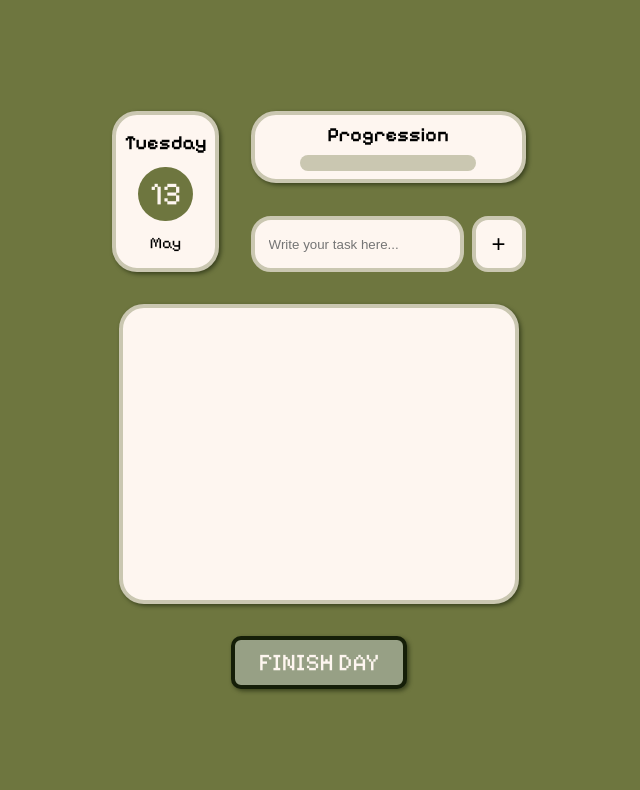
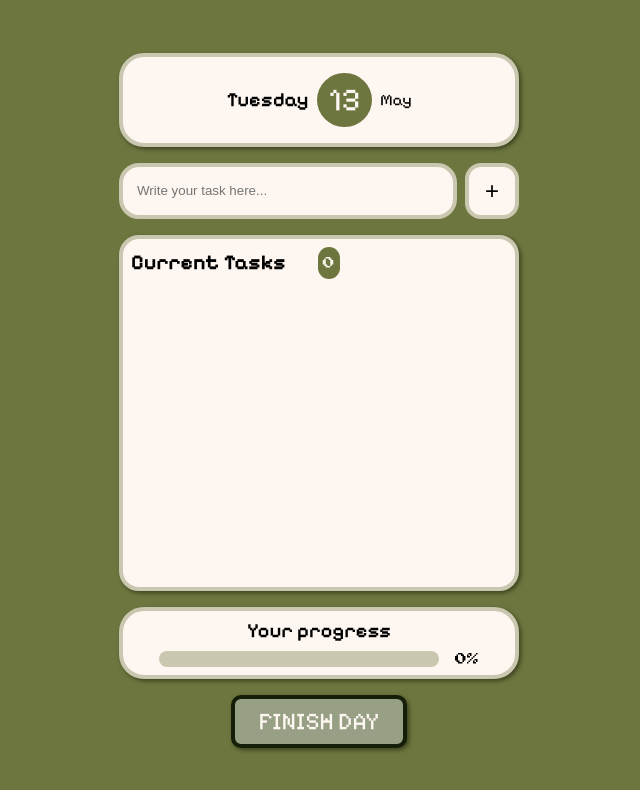
Before and after one commit to AndreaAlarconValdes/daily-task-manager, a plain HTML site: page dashboard.html in a window 1280 px wide. Shown: the whole page, without its empty margins (321-961 px from the left). Drawn offline with nearby package versions, Linux system fonts and the light colour scheme; a web font is replaced by a local one.

Commit message:
Fix styles

```diff
--- a/dashboard.html
+++ b/dashboard.html
@@ -3,6 +3,10 @@
   <head>
     <meta charset="UTF-8" />
     <meta name="viewport" content="width=device-width, initial-scale=1.0" />
+    <link
+      href="https://fonts.googleapis.com/css2?family=Press+Start+2P&display=swap"
+      rel="stylesheet"
+    />
 
     <link
       href="https://unpkg.com/boxicons@2.1.4/css/boxicons.min.css"
@@ -14,19 +18,11 @@
   </head>
   <body>
     <div class="dashDiv">
-      <div class="top-section">
       <div class="datetime">
         <span id="day"></span>
         <span id="number"></span>
         <span id="month"></span>
       </div>
-
-        <div class="right-section">
-          <div class="progression">
-            <h3>Progression</h3>
-            <progress id="progress-bar" value="0" max="100"></progress>
-          </div>
-
       <div class="add-task">
         <input
           id="write-task"
@@ -35,10 +31,21 @@
         />
         <button id="add-btn">+</button>
       </div>
+      <div class="task-section">
+        <div id="current-tasks" class="tasks-title">
+          <h3>Current Tasks</h3>
+          <div id="tasks-number" class="tasks-number"></div>
+        </div>
+        <div class="bottom-section" id="task-list"></div>
+      </div>
+      <div class="progression">
+        <h3>Your progress</h3>
+        <div class="progress-section">
+          <progress id="progress-bar" value="0" max="100"></progress>
+          <span id="progress-percentage">0%</span>
         </div>
       </div>
 
-      <div class="bottom-section" id="task-list"></div>
       <button id="finish-btn">FINISH DAY</button>
     </div>
 
--- a/dashboard.js
+++ b/dashboard.js
@@ -33,13 +33,16 @@ displayMonth.innerHTML = month[day.getMonth()];
 
 const addTaskBtn = document.getElementById("add-btn");
 const inputTask = document.getElementById("write-task");
+const tasksNumber = document.getElementById("tasks-number");
 const taskListContainer = document.getElementById("task-list");
 const progressBarValue = document.getElementById("progress-bar");
+const progressPercentage = document.getElementById("progress-percentage");
 const finishBtn = document.getElementById("finish-btn");
 
 let taskList = [];
 
 addTaskBtn.addEventListener("click", () => {
+  console.log("Hola");
   const taskText = inputTask.value.trim();
   if (taskText === "") {
     console.warn("Please enter a task before adding to the list.");
@@ -71,18 +74,25 @@ function renderTaskList() {
 
     taskListContainer.appendChild(p);
   });
+
+  tasksNumber.textContent = `${taskList.length}`;
 }
 
 function updateProgressBar() {
   if (taskList.length === 0) {
     progressBarValue.value = 0;
+    progressPercentage.textContent = "0%";
     return;
   }
 
   const completedTasks = taskList.filter((task) => task.done).length;
   const progress = (completedTasks / taskList.length) * 100;
   progressBarValue.value = progress;
+  progressPercentage.textContent = `${Math.round(progress)}%`; // 👈 Mostrar % redondeado
 }
+
+
+renderTaskList();
 
 finishBtn.addEventListener("click", () => {
   console.log("Saving progress:", progressBarValue.value);
--- a/style.css
+++ b/style.css
@@ -10,7 +10,6 @@
 body {
   background-color: #6e763f;
 }
-
 
 /* HOME PAGE */
 
@@ -64,7 +63,6 @@ body {
 
 /* DASHBOARD */
 
-
 .dashDiv {
   display: flex;
   flex-direction: column;
@@ -72,26 +70,20 @@ body {
   height: 100vh;
   justify-content: center;
   align-items: center;
-  gap: 2rem;
-}
-
-.top-section {
-  display: flex;
-  gap: 2rem;
+  gap: 1rem;
 }
 
 .datetime {
-  padding: 1rem .5rem;
+  padding: 1rem 0.5rem;
   background-color: #fef6f0;
   border: 4px solid #cac7b1;
   border-radius: 25px;
   box-shadow: 2px 2px 4px rgba(21, 30, 8, 0.6);
-  text-align: center;
+  display: flex;
+  align-items: center;
   justify-content: center;
-  align-items: center;
-  display: flex;
-  flex-direction: column;
-  gap: 12px;
+  gap: 0.5rem;
+  width: 400px;
 }
 #day {
   font-family: "Pixelify Sans";
@@ -111,15 +103,35 @@ body {
   font-size: 16px;
 }
 
-.right-section {
+.task-section {
+  background-color: #fef6f0;
+  border: 4px solid #cac7b1;
+  border-radius: 20px;
+  box-shadow: 2px 2px 4px rgba(21, 30, 8, 0.6);
+  width: 400px;
+}
+.tasks-title {
+  padding: 0.5rem;
   display: flex;
-  flex-direction: column;
-  justify-content: space-between;
+  align-items: center;
+  font-family: "Pixelify Sans";
+  font-size: 18px;
+  font-weight: 100;
+  gap: 2rem;
+}
 
+.tasks-number {
+  font-family: "Press Start 2P", cursive;
+  font-size: 12px;
+  font-weight: 100;
+  color: #fef6f0;
+  background-color: #6e763f;
+  border-radius: 50px;
+  padding: 10px 5px;
 }
 
 .progression {
-padding: .5rem;
+  padding: 0.5rem;
   background-color: #fef6f0;
   border: 4px solid #cac7b1;
   border-radius: 25px;
@@ -129,18 +141,26 @@ padding: .5rem;
   align-items: center;
   display: flex;
   flex-direction: column;
-  gap: .5rem;
+  gap: 0.5rem;
+  width: 400px;
 }
+
 .progression h3 {
   font-family: "Pixelify Sans";
   font-size: 20px;
   font-weight: 600;
 }
+
+.progress-section{
+  display: flex;
+  align-items: center;
+  gap: 1rem;
+}
 #progress-bar {
   appearance: none;
   height: 16px;
-  width: 70%;
   border-radius: 10px;
+  width: 280px;
 }
 #progress-bar::-webkit-progress-bar {
   background-color: #cac7b1;
@@ -152,11 +172,16 @@ padding: .5rem;
   transition: width 0.5s ease-in-out;
 }
 
+#progress-percentage {
+  font-family: "Press Start 2P", cursive;
+  font-size: 12px;
+}
 .add-task {
   display: flex;
   flex-direction: row;
   justify-content: space-between;
-  gap: .5rem;
+  gap: 0.5rem;
+  width: 400px;
 }
 .add-task input {
   outline: none;
@@ -164,8 +189,8 @@ padding: .5rem;
   padding: 14px;
   border-radius: 20px;
   background-color: #fef6f0;
-
-    border: 4px solid #cac7b1
+  width: -webkit-fill-available;
+  border: 4px solid #cac7b1;
 }
 .add-task button {
   font-size: 24px;
@@ -184,13 +209,8 @@ padding: .5rem;
 .bottom-section {
   display: flex;
   flex-direction: column;
-  width: 400px;
   height: 300px;
   overflow-y: scroll;
-  background-color: #fef6f0;
-  border: 4px solid #cac7b1;
-  border-radius: 25px;
-  box-shadow: 2px 2px 4px rgba(21, 30, 8, 0.6);
   padding: 16px;
   gap: 14px;
 }
@@ -236,6 +256,7 @@ padding: .5rem;
   font-weight: 400;
   font-size: 48px;
   color: #fef6f0;
+  text-align: center;
 }
 
 .finalDiv .center-image {
@@ -258,8 +279,9 @@ padding: .5rem;
 }
 
 #conclusion {
-  font-family: "Pixelify Sans";
-  font-size: 24px;
+  font-family: "Press Start 2P", cursive;
+  text-align: center;
+  font-size: 14px;
   margin-bottom: 16px;
 }
 
@@ -294,11 +316,25 @@ padding: .5rem;
 }
 
 /* MOBILE STYLES  */
-@media (max-width: 600px) {
-.top-section {
-  gap: .5rem;
+@media (max-width: 650px) {
+  .datetime {
+    width: 350px;
   }
 
+  .task-section {
+    width: 350px;
+  }
+
+  .add-task {
+    width: 350px;
+  }
+  .progression {
+    width: 350px;
+  }
+
+  #final-title {
+    font-size: 38px;
+  }
   #day {
     font-size: 18px;
     font-weight: 400;
@@ -314,12 +350,14 @@ padding: .5rem;
     font-size: 18px;
   }
 
-.add-task input{
+  .add-task input {
     padding: 5px;
-
   }
-.bottom-section{
-  width: 350px;
+  .bottom-section {
+    height: 250px;
   }
 
+#progress-bar {
+  width: 210px;
 }
+}
```
Also changed, not shown: finishDay.html (+1 -1 lines), 1 other file. Lines whose indentation alone changed are shown as unchanged.
